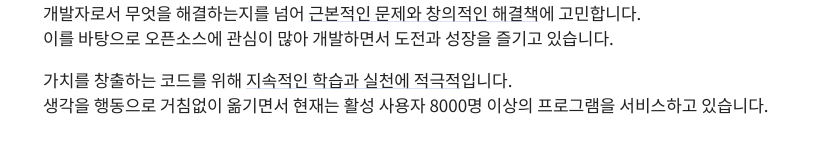
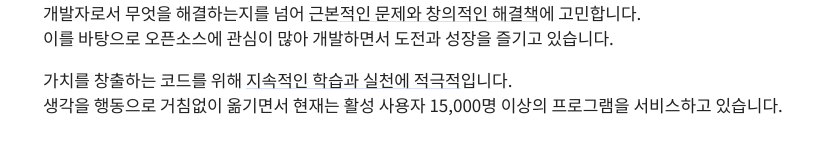
Before and after one commit to kyechan99/kyechan99.github.io, a Next.js app: page /resume in a window 1280 px wide. Shown: the part 550-718 px from the top of the page, without its empty margins (157-970 px from the left). Built offline with nearby package versions, Linux system fonts and the light colour scheme.

Commit message:
fix: resume data

```diff
--- a/src/app/resume/page.tsx
+++ b/src/app/resume/page.tsx
@@ -62,30 +62,16 @@ export default function Resume() {
                 <p>
                   일일 평균 70,000 요청량 이상의 오픈소스를 관리하고 있습니다.
                   <br />
-                  {/* 소프트웨어 개발은 문제를 개선하고 변화시키는 일에 큰 가치가 있다고 생각해요.  */}
                   개발자로서 무엇을 해결하는지를 넘어 <b className="stress">근본적인 문제와 창의적인 해결책</b>에
                   고민합니다.
                   <br /> 이를 바탕으로 오픈소스에 관심이 많아 개발하면서 도전과 성장을 즐기고 있습니다.
                 </p>
-                {/* <p>소프트웨어 개발은 문제를 개선하고 변화시키는 일에 큰 가치가 있다고 느낍니다.</p>
-                <p>
-                  개발자로서 무엇을 해결하는지를 넘어 <b className="stress">'근본적인 문제와 창의적인 해결책'</b>에
-                  고민합니다.
-                </p>
-                <p>이를 바탕으로 오픈소스에 관심이 많아 분석하고 개발하며 도전과 성장을 즐기고 있습니다.</p> */}
                 <p>
                   가치를 창출하는 코드를 위해 <b className="stress">지속적인 학습과 실천에 적극적</b>입니다. <br />
-                  생각을 행동으로 거침없이 옮기면서 현재는 활성 사용자 8000명 이상의 프로그램을 서비스하고 있습니다.
+                  생각을 행동으로 거침없이 옮기면서 현재는 활성 사용자 15,000명 이상의 프로그램을 서비스하고 있습니다.
                 </p>
               </div>
             </div>
-            {/* <div className="intro-block">
-              <p>
-                겪었던 실수를 반복하지 않기 위해 <b className="stress">지속적인 학습과 공유에 적극적</b>입니다. 특히
-                협업은 문제를 고민하고 나누는 환경에서 힘이 나온다고 생각합니다. 능동적으로 소통에 참여해 서비스 발전과
-                가치를 창출하는 코드를 위해 노력합니다.
-              </p>
-            </div> */}
           </div>
 
           <PrintDivider />
@@ -199,11 +185,8 @@ export default function Resume() {
                       마이그레이션
                     </Link>
                     <ul className="semi-list origin-ul">
-                      {/* <li>App Router </li> */}
                       <li>페이지 전환보다 첫 페이지 입장을 위한 마이그레이션 작업</li>
                       <li>분리된 프로젝트 단순화시키면서 개발 시간과 테스트 감소</li>
-                      {/* <li>프로젝트 증가한 서버측 작업과 비용을 감소시키기 위해 일부 페이지 SSR → SSG 변환</li> */}
-                      {/* <li>증가한 서버측 작업과 비용을 감소시키기 위해 일부 페이지 SSR → SSG 변환</li> */}
                     </ul>
                   </li>
                   <li>
@@ -213,12 +196,9 @@ export default function Resume() {
                       <li>로딩 중 Skeleton UI를 만들어 CLS 와 사용자 경험 개선</li>
                     </ul>
                   </li>
-                  {/* <div className="print-empty-voicehub"></div> */}
                   <li>
                     컴포넌트 복잡도 개선
                     <ul className="semi-list origin-ul">
-                      {/* <li>Media Query를 이용한 반응형 웹 사이트 작업</li>
-                <li>동적 스타일링을 위한 CSS-IN-JS로 styled-component 도입</li>  */}
                       <li>컴포넌트 단위로 개발하면서 재사용성을 높이고 반복 작업 최소화</li>
                       <li>Storybook을 이용해 문서화하며 컴포넌트 종류 시각화</li>
                     </ul>
@@ -260,13 +240,6 @@ export default function Resume() {
                     https://buly.kr/9t7YCdV
                   </a>
                 </div>
-                {/* <div className="url-block service">
-            <a
-              href="https://github.com/kyechan99/capsule-render"
-              target="_blank"
-              >https://github.com/kyechan99/capsule-render</a
-            >
-          </div> */}
               </div>
               <div className="col-md-8 desc">
                 <h4 className="semi-title">Introduction</h4>
@@ -588,7 +561,7 @@ export default function Resume() {
               </h3>
               <ul className="semi-list origin-ul">
                 <li>
-                  [직접 개발] : 브라우저 확장 프로그램 활성 자용자수 8,000 명 도달 -{" "}
+                  [직접 개발] : 브라우저 확장 프로그램 활성 자용자수 15,000 명 도달 -{" "}
                   <a href="https://github.com/kyechan99/chzzk-plus">chzzk-plus</a>
                 </li>
                 <li>
```
